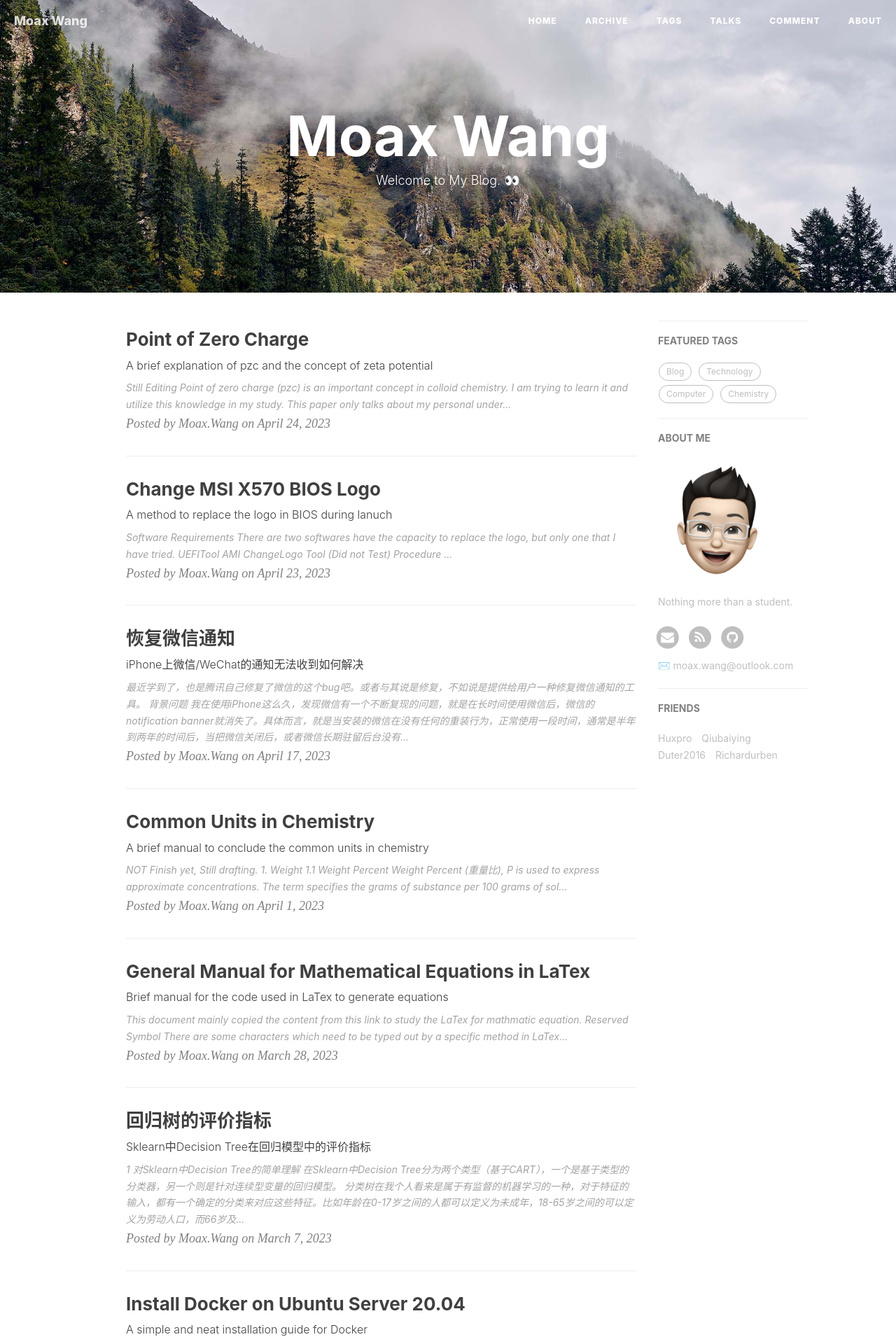
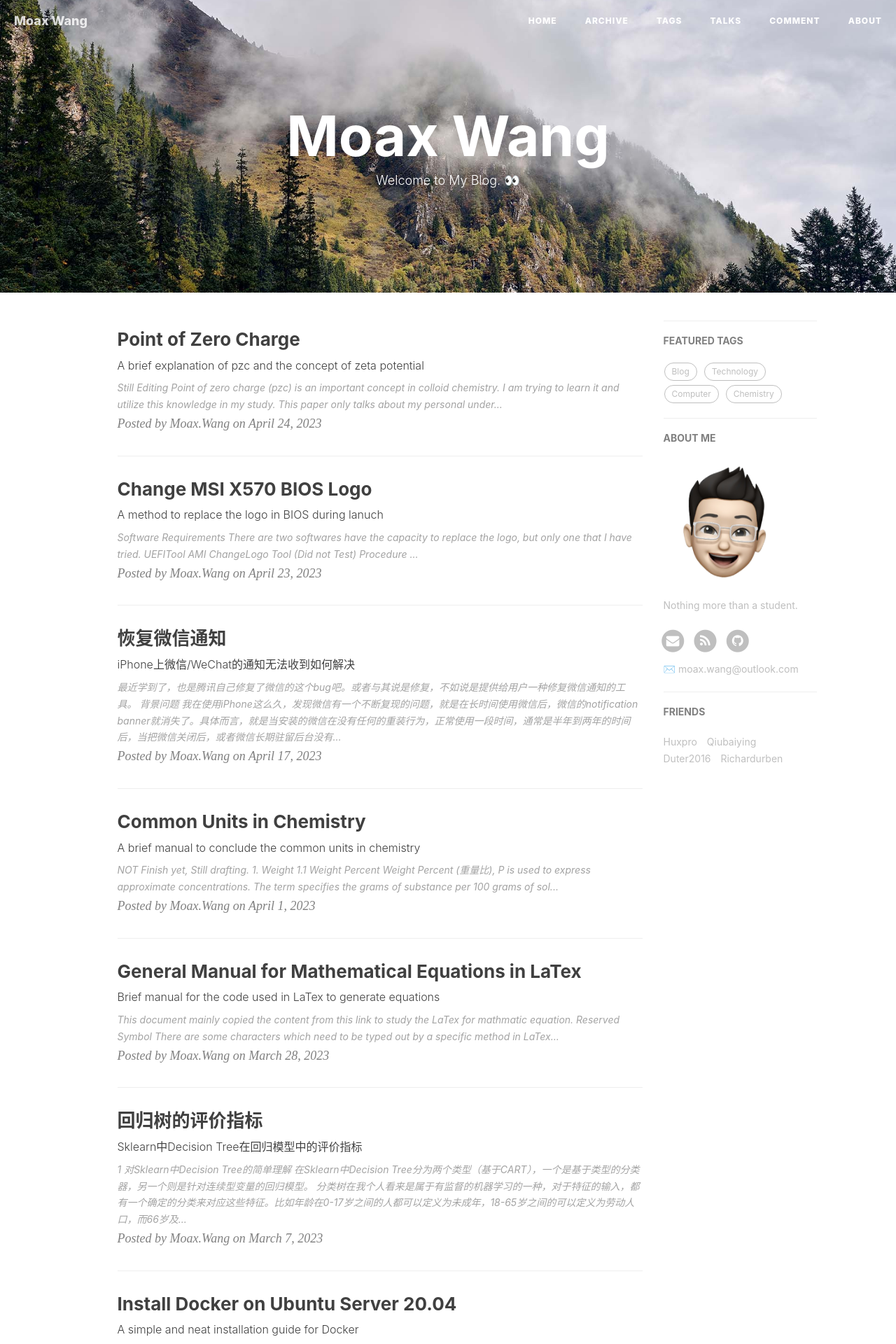
Before and after one commit to WinchellWang/winchellwang.github.io, a Jekyll site: the page built from index.html, in a window 1280 px wide. Shown: the top 1920 px of the page at 70% size. Built offline with Jekyll 4.4.1, drawn with Linux system fonts in a browser that asks for light colours; nearby versions of some CDN libraries; the list of posts is cut into pages by our own code; comment, search, counter and statistics services are not loaded.

Commit message:
Layout Update

```diff
--- a/_layouts/keynote.html
+++ b/_layouts/keynote.html
@@ -57,6 +57,7 @@
 <!-- Post Content -->
 <article>
     <div class="container">
+        <div class="row">
             <!-- Post Container -->
             <div class="post-container
                 col-lg-8 col-lg-offset-2
@@ -121,6 +122,7 @@
                 {% endif %}
             </div>
         </div>
+    </div>
 </article>
 
 <!-- resize header to fullscreen keynotes -->
--- a/_layouts/page.html
+++ b/_layouts/page.html
@@ -5,7 +5,7 @@
 <!-- Page Header -->
 <header class="intro-header" style="background-image: url('{{ site.baseurl }}/{% if page.header-img %}{{ page.header-img }}{% else %}{{ site.header-img }}{% endif %}')">
     <div class="container">
-        <!-- <div class="row"> -->
+        <div class="row">
             <div class="col-lg-8 col-lg-offset-2 col-md-10 col-md-offset-1 ">
                 <div class="site-heading">
                     <h1>{% if page.title %}{{ page.title }}{% else %}{{ site.title }}{% endif %}</h1>
@@ -13,12 +13,13 @@
                     <span class="subheading">{{ page.description }}</span>
                 </div>
             </div>
-        <!-- </div> -->
+        </div>
     </div>
 </header>
 
 <!-- Main Content -->
 <div class="container">
+    <div class="row">
     {% if site.sidebar == false %}
     <!-- NO SIDEBAR -->
         <!-- PostList Container -->
@@ -160,4 +161,5 @@
             {% endif %}
         </div>
         {% endif %}
+    </div>
 </div>
--- a/_layouts/post.html
+++ b/_layouts/post.html
@@ -21,7 +21,7 @@
 <header class="intro-header" >
     <div class="header-mask"></div>
     <div class="container">
-        <!-- <div class="row"> -->
+        <div class="row">
             <div class="col-lg-8 col-lg-offset-2 col-md-10 col-md-offset-1">
                 <div class="post-heading">
                     <div class="tags">
@@ -39,13 +39,14 @@
                     <span class="meta">Posted by {% if page.author %}{{ page.author }}{% else %}{{ site.title }}{% endif %} on {{ page.date | date: "%B %-d, %Y" }}</span>
                 </div>
             </div>
-        <!-- </div> -->
+        </div>
     </div>
 </header>
 
 <!-- Post Content -->
 <article>
     <div class="container">
+        <div class="row">
         <!-- Post Container -->
             <div class="
                 col-lg-8 col-lg-offset-2
@@ -129,6 +130,7 @@
                 {% endif %}
             </div>
         </div>
+    </div>
 </article>
 
 {% if site.anchorjs %}
```
Lines whose indentation alone changed are shown as unchanged.
